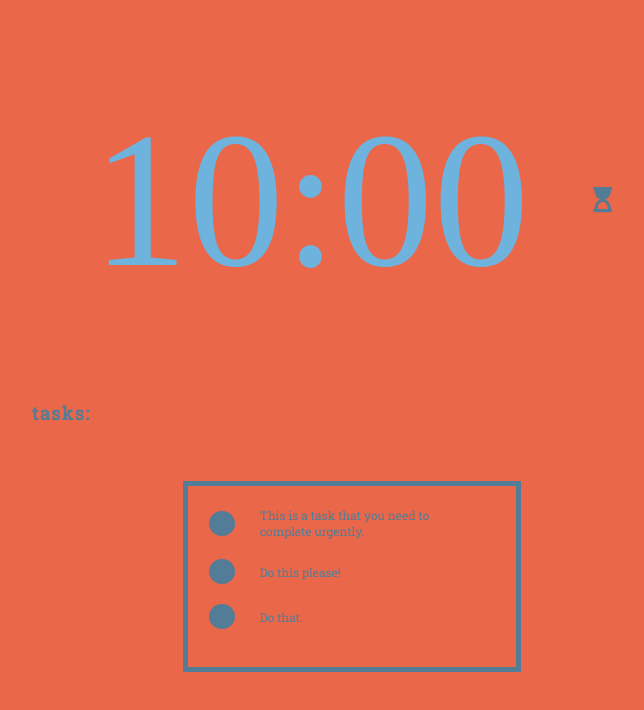
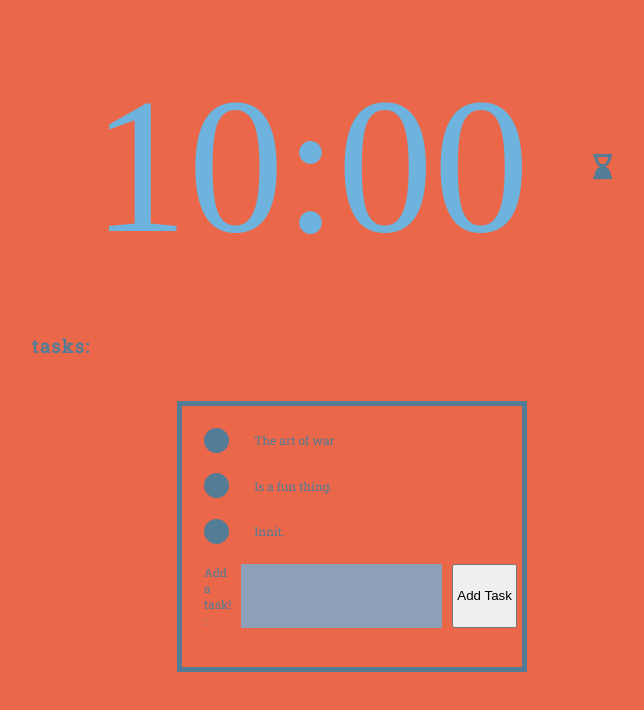
Before and after one commit to harrykeeran12/pokepomtimer, a React (Create React App) app in the folder react-pokepomtimer/: page / in a window 1280 px wide. Shown: the top 710 px of the page, without its empty margins (288-932 px from the left). Built offline with nearby package versions, Linux system fonts and the light colour scheme; a web font is replaced by a local one.

Commit message:
created a form
the form works, but the page refreshes after submission so the tasks are not kept

```diff
--- a/react-pokepomtimer/src/App.js
+++ b/react-pokepomtimer/src/App.js
@@ -1,11 +1,16 @@
-import React from 'react';
+import React/* , {useState}  */from 'react';
 import TaskList from './components/TaskList.js'
 import Timer from './components/Timer.js'
+/* import Form from './components/Form.js' */
 function Main() {
+
+  /* const [tasks, settasks] = useState([]); */
   return (
     <React.Fragment>
       <Timer></Timer>
-      <TaskList></TaskList>
+      <TaskList>
+      </TaskList>
+      {/* <Form addTasks={addTasks}></Form> */}
 
     </React.Fragment>
   );
--- /dev/null
+++ b/react-pokepomtimer/src/components/Form.js
@@ -0,0 +1,32 @@
+import React , { useState } from 'react';
+import '../index.css'
+
+function Form({ settaskgroup }){
+const [task, settask] = useState('testing')
+
+/* function rewrite(){
+  settaskgroup(task)
+} */
+const handleInput = event => {
+  event.preventDefault()
+  settask(event.target.value);
+  };
+
+
+  return(
+    <li className="task-wrapper form" >
+    <form className="task-input" id="task-input" >
+      <label for="add-task">Add a task! : </label><br />
+      <input type="text" id="add-task" name="add-task" onChange={handleInput} /><br />
+      <input
+        className="submit"
+        type="submit"
+        value="Add Task"
+        onClick={() => settaskgroup(task)}
+      />
+     </form>
+     </li>
+  )
+}
+
+export default Form
--- a/react-pokepomtimer/src/components/TaskList.js
+++ b/react-pokepomtimer/src/components/TaskList.js
@@ -1,19 +1,25 @@
-import React from 'react';
-import Task from './Task.js'
-import '../index.css'
-class TaskList extends React.Component{
-  render(){
+import React, { useState } from 'react';
+import Task from './Task.js';
+import Form from './Form.js'
+import '../index.css';
+
+function TaskList() {
+  const [taskgroup, settaskgroup] = useState(["The art of war", "Is a fun thing.", "Innit."
+])
     return(
+
       <React.Fragment>
       <h2 className="tasks-title">tasks:</h2>
       <ul className="tasks-list">
-        <Task value="This is a task that you need to complete urgently."></Task>
-        <Task value="Do this please!"></Task>
-        <Task value="Do that."></Task>
+        {
+          taskgroup.map((task, index) => (
+            <Task value={task} key={index}></Task>
+          ))
+        }
+        <Form settaskgroup = {task => {settaskgroup([...taskgroup, task])} }></Form>
       </ul>
       </React.Fragment>
     )
-  }
 }
 
 export default TaskList
--- a/react-pokepomtimer/src/components/Timer.js
+++ b/react-pokepomtimer/src/components/Timer.js
@@ -1,7 +1,10 @@
-import React from 'react';
+import React, { useState } from 'react';
 
-class Timer extends React.Component{
-  render(){
+function Timer(){
+  const [start, setstart] = useState(false)
+  const startTimer = () =>{
+    setstart(!start)
+  }
     return(
       <div className="timer-wrapper">
         <section className="timer">
@@ -10,11 +13,11 @@ class Timer extends React.Component{
           <p className="secs">00</p>
         </section>
         <div className="icon-circle">
-          <i className="fa fa-hourglass-start start" aria-hidden="true"></i>
+          <i className={`icon ${start ? 'fa fa-hourglass-start start' : 'fa fa-hourglass-end start' }`} aria-hidden="true" onClick={() => startTimer()}></i>
         </div>
       </div>
     )
   }
-}
+
 
 export default Timer
--- a/react-pokepomtimer/src/index.css
+++ b/react-pokepomtimer/src/index.css
@@ -60,11 +60,11 @@ main {
   display: flex;
   flex-direction: row;
 }
-.start {
+.icon {
   color: var(--blue2);
   font-size: 2.1rem;
 }
-.start:hover {
+.icon:hover {
   color: var(--blue1);
 }
 
@@ -123,7 +123,7 @@ main {
 }
 .task-input input[type="text"] {
   width: 70%;
-  padding: 10px;
+  padding-left: 10px;
   background-color: var(--blue1);
   opacity: 0.75;
   border: none;
```
